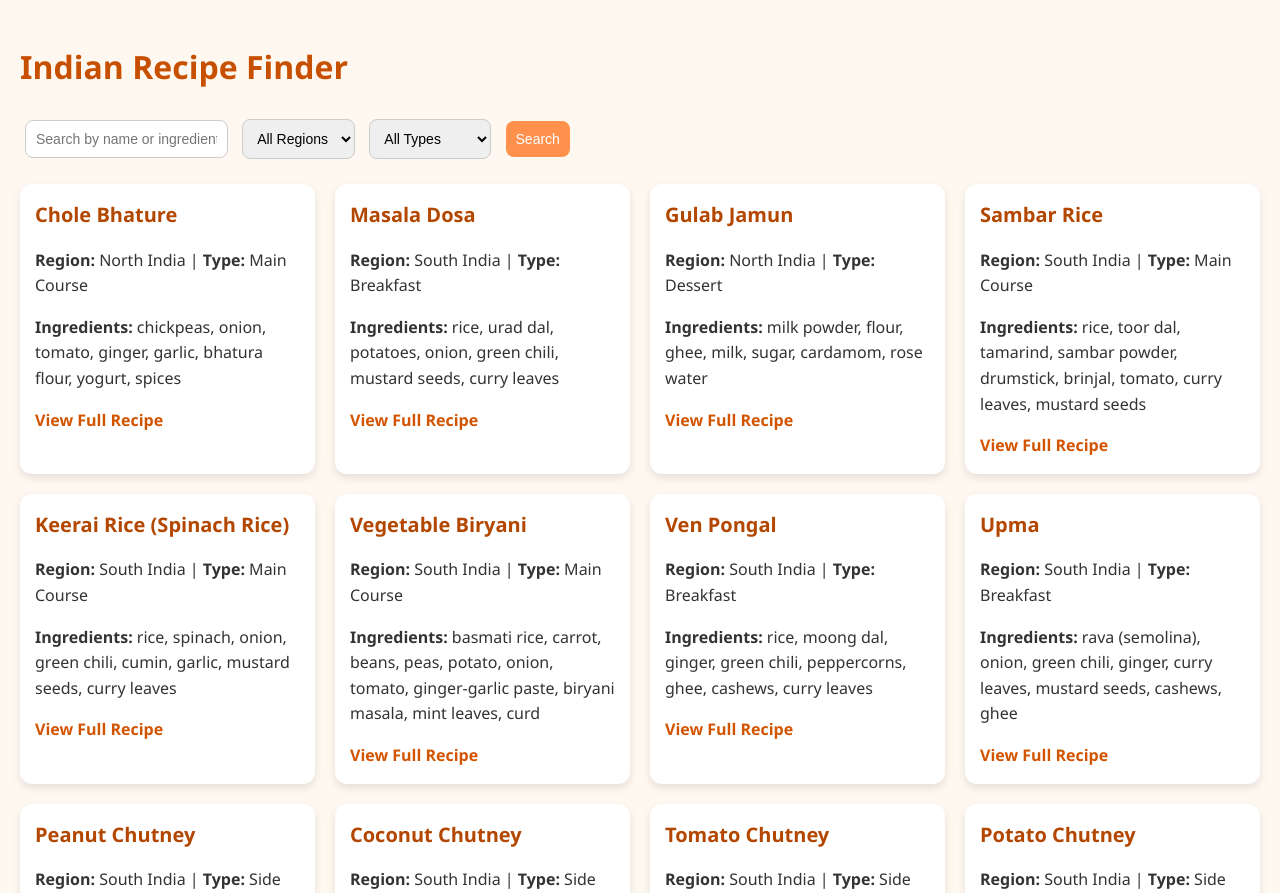
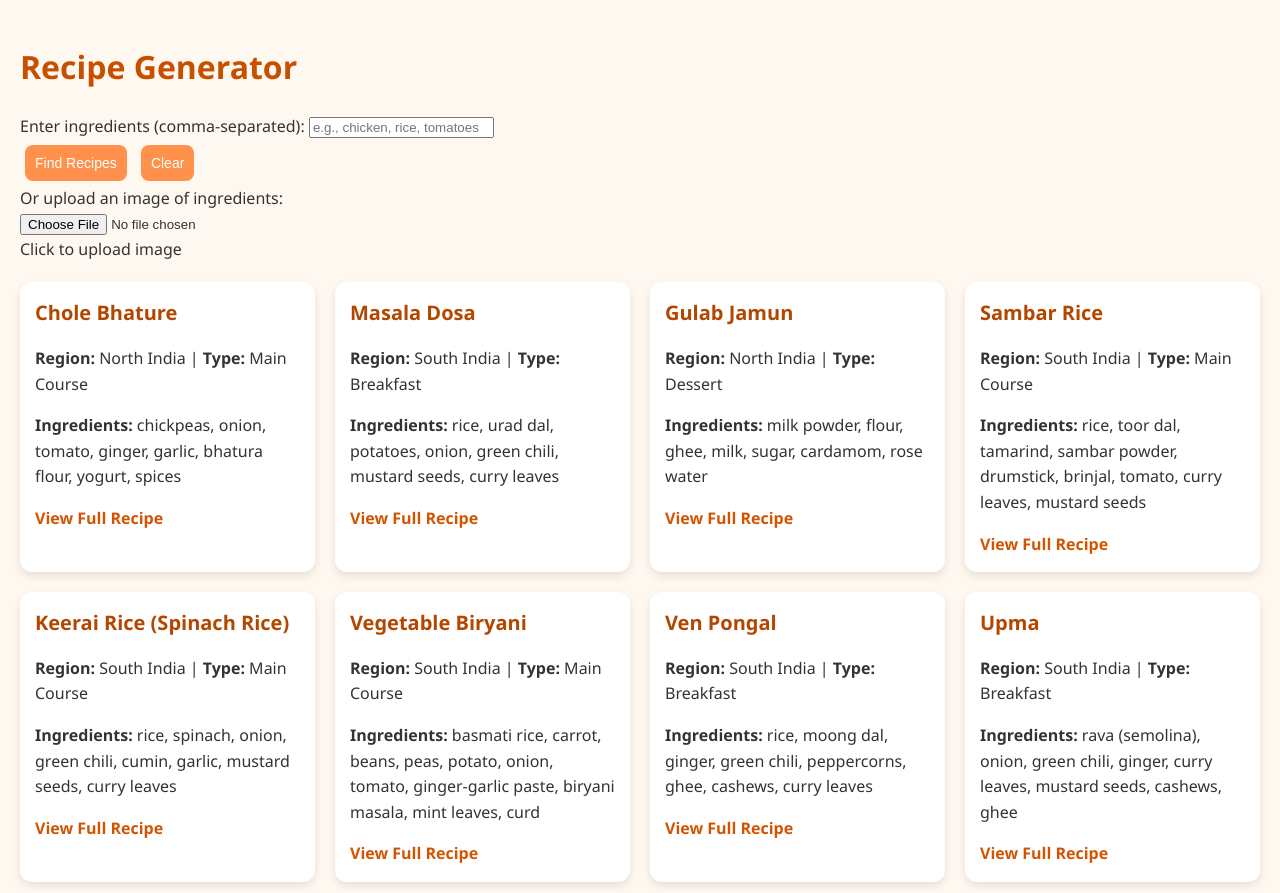
Before and after one commit to Vijayesh314/RecipeGenerator, a plain HTML site: page index.html in a window 1280 px wide. Shown: the top 893 px of the page. Drawn offline with Linux system fonts and the light colour scheme.

Commit message:
Update index.html

```diff
--- a/index.html
+++ b/index.html
@@ -1,30 +1,40 @@
 <!DOCTYPE html>
 <html lang="en">
 <head>
-  <meta charset="UTF-8">
-  <title>Indian Recipe Finder</title>
-  <link rel="stylesheet" href="style.css">
+    <meta charset="UTF-8">
+    <meta name="viewport" content="width=device-width, initial-scale=1.0">
+    <title>Recipe Generator</title>
+    <link rel="stylesheet" href="style.css">
 </head>
 <body>
-  <h1>Indian Recipe Finder</h1>
+    <div class="container">
+        <h1>Recipe Generator</h1>
 
-  <input type="text" id="searchBar" placeholder="Search by name or ingredient...">
-  <select id="regionFilter">
-    <option value="">All Regions</option>
-    <option value="North India">North India</option>
-    <option value="South India">South India</option>
-  </select>
-  <select id="typeFilter">
-    <option value="">All Types</option>
-    <option value="Main Course">Main Course</option>
-    <option value="Breakfast">Breakfast</option>
-    <option value="Dessert">Dessert</option>
-  </select>
-  <button onclick="searchRecipes()">Search</button>
+        <div class="input-section">
+            <label for="ingredients">Enter ingredients (comma-separated):</label>
+            <input type="text" id="ingredients" placeholder="e.g., chicken, rice, tomatoes">
 
-  <div id="results"></div>
+            <div class="buttons">
+                <button class="btn-primary" onclick="searchRecipes()">Find Recipes</button>
+                <button class="btn-secondary" onclick="clearResults()">Clear</button>
+            </div>
+        </div>
 
-  <script src="app.js"></script>
+        <div class="input-section">
+            <label>Or upload an image of ingredients:</label>
+            <div class="image-upload" onclick="document.getElementById('imageInput').click()">
+                <input type="file" id="imageInput" accept="image/*" onchange="handleImageUpload(event)">
+                <div class="upload-text">Click to upload image</div>
+            </div>
+        </div>
+
+        <div id="debugInfo" class="debug-info" style="display: none;"></div>
+
+        <div class="results-section">
+            <div id="results"></div>
+        </div>
+    </div>
+
+    <script src="app.js"></script>
 </body>
-
 </html>
```
